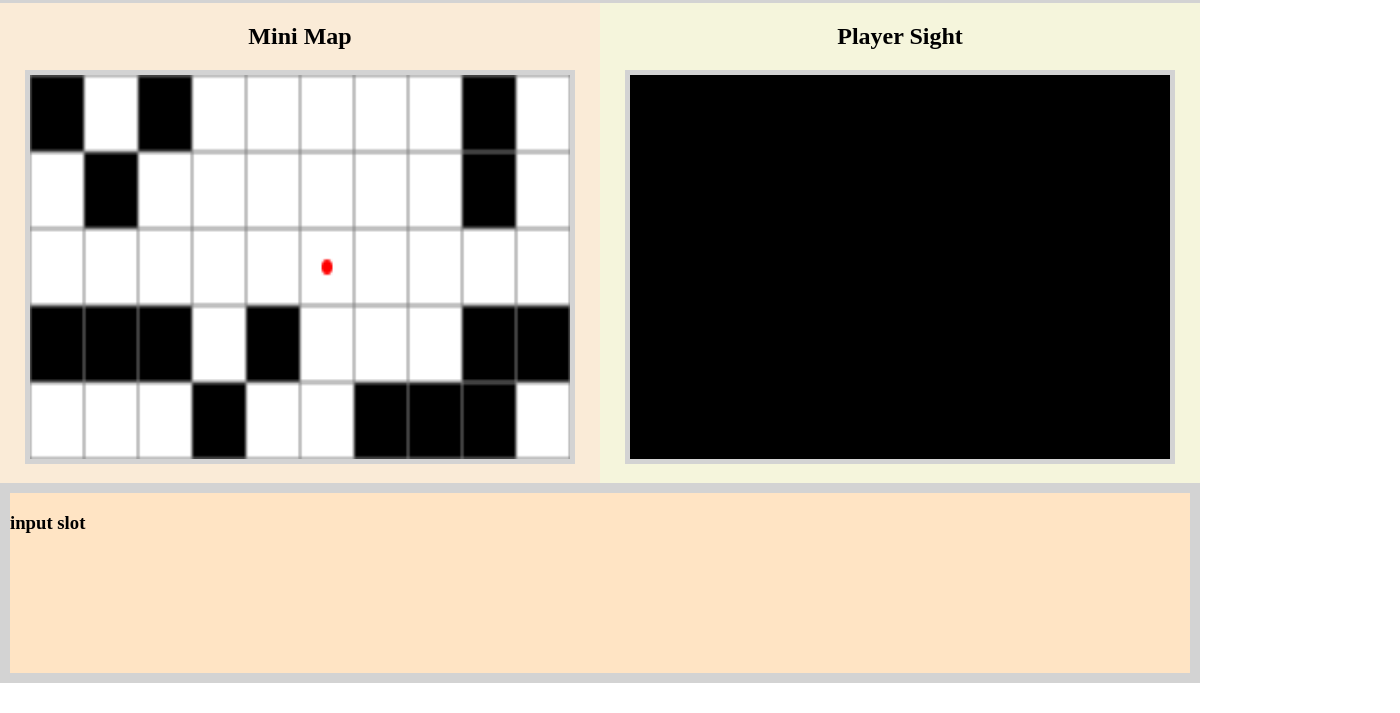
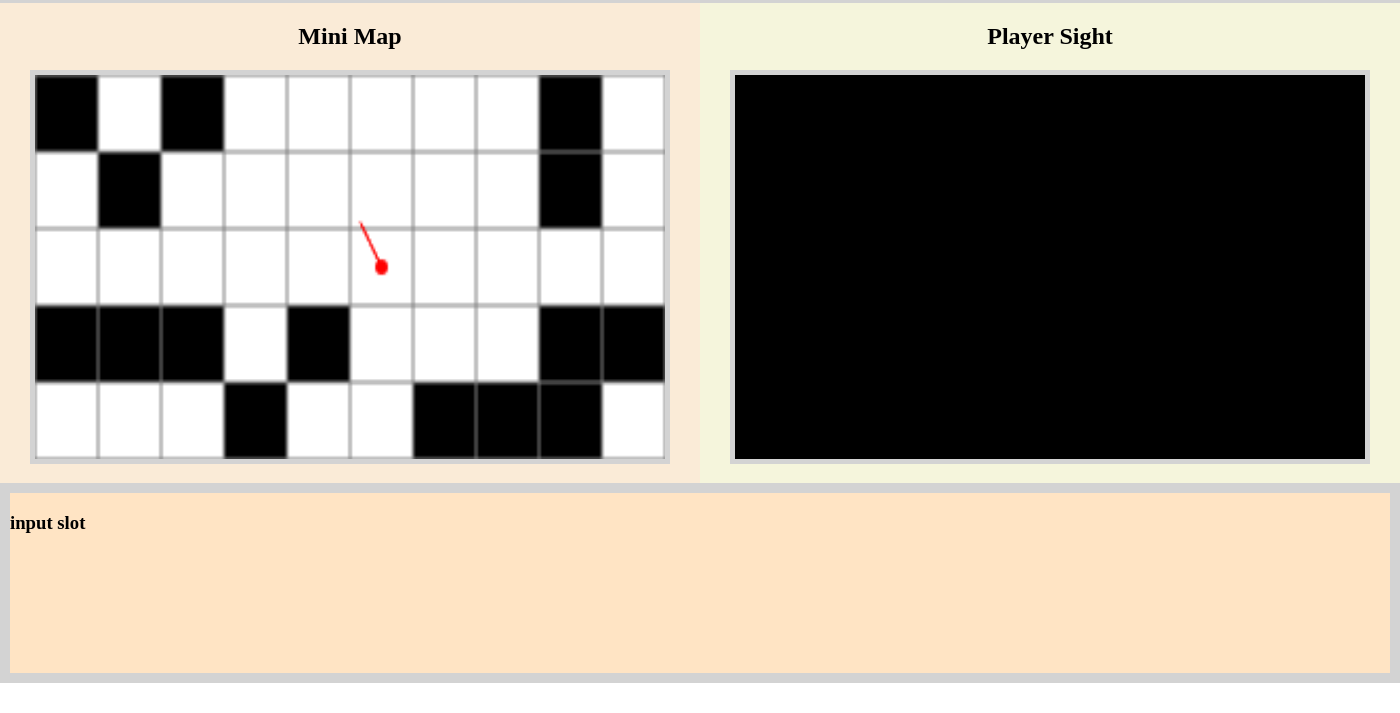
Before and after one commit to novaprospectCAU/JS_RayCasting, a plain HTML site: page srcs/index.html in a window 1280 px wide. Shown: the part 87-800 px from the top of the page, 1400 px wide, since content can reach past the window. Drawn offline with Linux system fonts and the light colour scheme.

Commit message:
player 추가, laser 추가(작동 버그 수리 요망)

```diff
--- a/srcs/main.js
+++ b/srcs/main.js
@@ -1,5 +1,5 @@
 import { minimapInit, minimapDraw } from "./minimap.js";
-import { playerInit, playerDraw } from "./player.js";
+import { playerInit, playerDraw, laserDraw } from "./player.js";
 
 export const PI = Math.PI.toFixed(8);
 
@@ -11,3 +11,4 @@ minimapDraw();
 
 playerInit();
 playerDraw();
+laserDraw();
--- a/srcs/player.js
+++ b/srcs/player.js
@@ -8,20 +8,19 @@ import {
   BLOCK_SIZE,
 } from "./minimap.js";
 
+import { quadrantCalculate } from "./util.js";
+
+const PI = Math.PI.toFixed(8);
+
 //real position of player in Minimap
 export let playerX = 0;
 export let playerY = 0;
-//map index of player
-export let playerCoordinateX = 0;
-export let playerCoordinateY = 0;
 
-let playerAngle = 0;
+export let playerAngle = (PI * 2) / 3;
 
 export function playerInit() {
   playerX = Math.floor(C1WIDTH / 2) + Math.floor(BLOCK_SIZE / 2);
   playerY = Math.floor(C1HEIGHT / 2);
-  playerCoordinateX = Math.floor(mapWidth / 2);
-  playerCoordinateY = Math.floor(mapHeight / 2);
 }
 
 export function playerDraw() {
@@ -30,3 +29,22 @@ export function playerDraw() {
   minimap.arc(playerX, playerY, 3, 0, Math.PI * 2, true);
   minimap.fill();
 }
+
+export function laserDraw() {
+  const laserStartX = playerX;
+  const laserStartY = playerY;
+  const laserLength = 20;
+
+  const obj = quadrantCalculate(playerAngle);
+  const laserX = obj.X;
+  const laserY = obj.Y;
+  minimap.strokeStyle = "red";
+  minimap.beginPath();
+  minimap.moveTo(laserStartX, laserStartY);
+  minimap.lineTo(
+    laserStartX + laserLength * laserX,
+    laserStartY + laserLength * laserY
+  );
+  minimap.closePath();
+  minimap.stroke();
+}
--- a/srcs/raycast.js
+++ b/srcs/raycast.js
@@ -0,0 +1,2 @@
+import { playerX, playerY, playerAngle } from "./player.js";
+import { minimap, C1WIDTH, C1HEIGHT } from "./minimap.js";
--- a/srcs/style.css
+++ b/srcs/style.css
@@ -1,9 +1,9 @@
 body {
   margin: 0;
   padding: 0;
-  min-width: 1200px;
-  width: 1200px;
-  max-width: 1200px;
+  min-width: 1400px;
+  width: 1400px;
+  max-width: 1400px;
 }
 
 body .title {
--- /dev/null
+++ b/srcs/util.js
@@ -0,0 +1,31 @@
+const PI = Math.PI.toFixed(8);
+
+export function quadrantCalculate(angle) {
+  const realAngle = angle % (2 * PI);
+  if (realAngle < 0) {
+    realAngle += 2 * PI;
+  }
+  if (realAngle < PI / 2) {
+    return quadrant1VectorCalculate(realAngle);
+  } else if (realAngle < PI) {
+    return quadrant2VectorCalculate(realAngle);
+  } else if (realAngle < (3 * PI) / 2) {
+    return quadrant3VectorCalculate(realAngle);
+  } else {
+    return quadrant4VectorCalculate(realAngle);
+  }
+}
+
+//Canvas's y direction is reverse
+function quadrant1VectorCalculate(angle) {
+  return { X: Math.cos(angle), Y: -Math.sin(angle) };
+}
+function quadrant2VectorCalculate(angle) {
+  return { X: Math.cos(angle), Y: -Math.sin(angle) };
+}
+function quadrant3VectorCalculate(angle) {
+  return { X: Math.cos(angle), Y: Math.sin(angle) };
+}
+function quadrant4VectorCalculate(angle) {
+  return { X: Math.cos(angle), Y: -Math.sin(angle) };
+}
```
Also changed, not shown: srcs/display.js (added).
